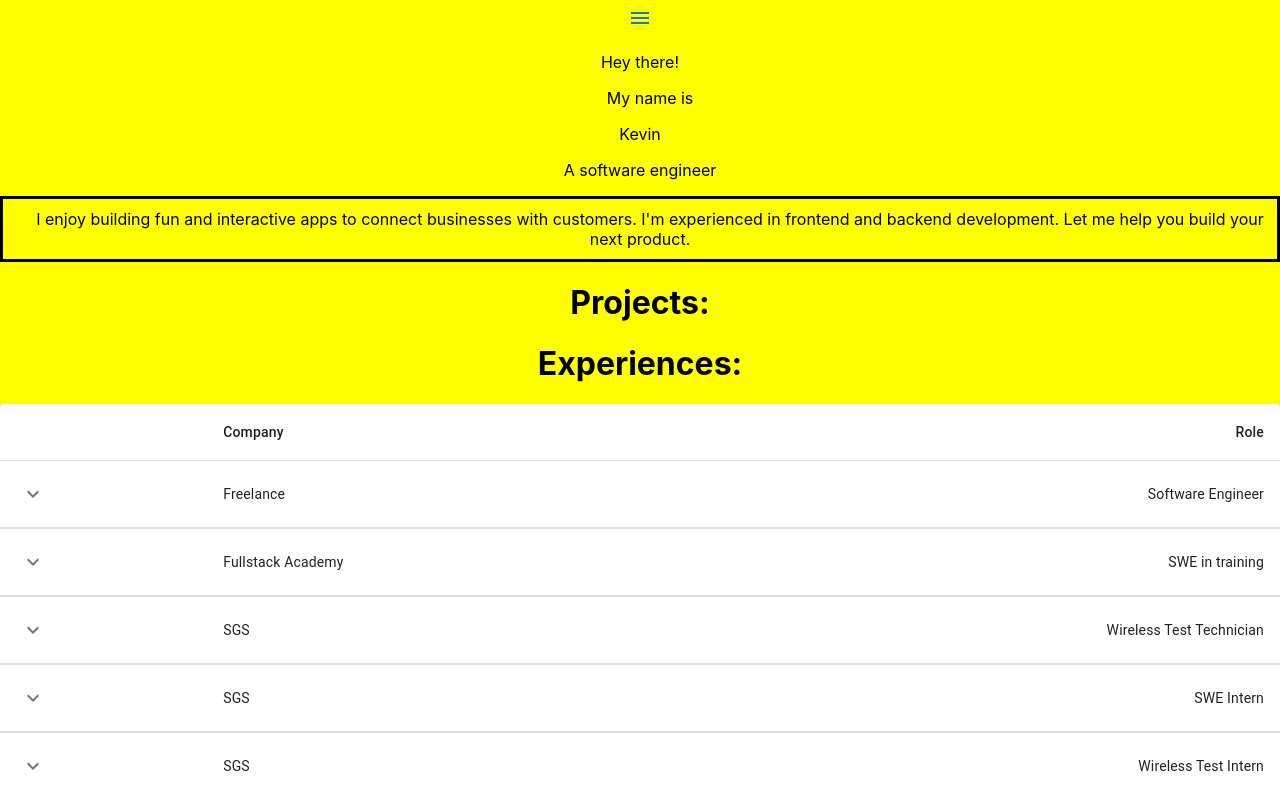
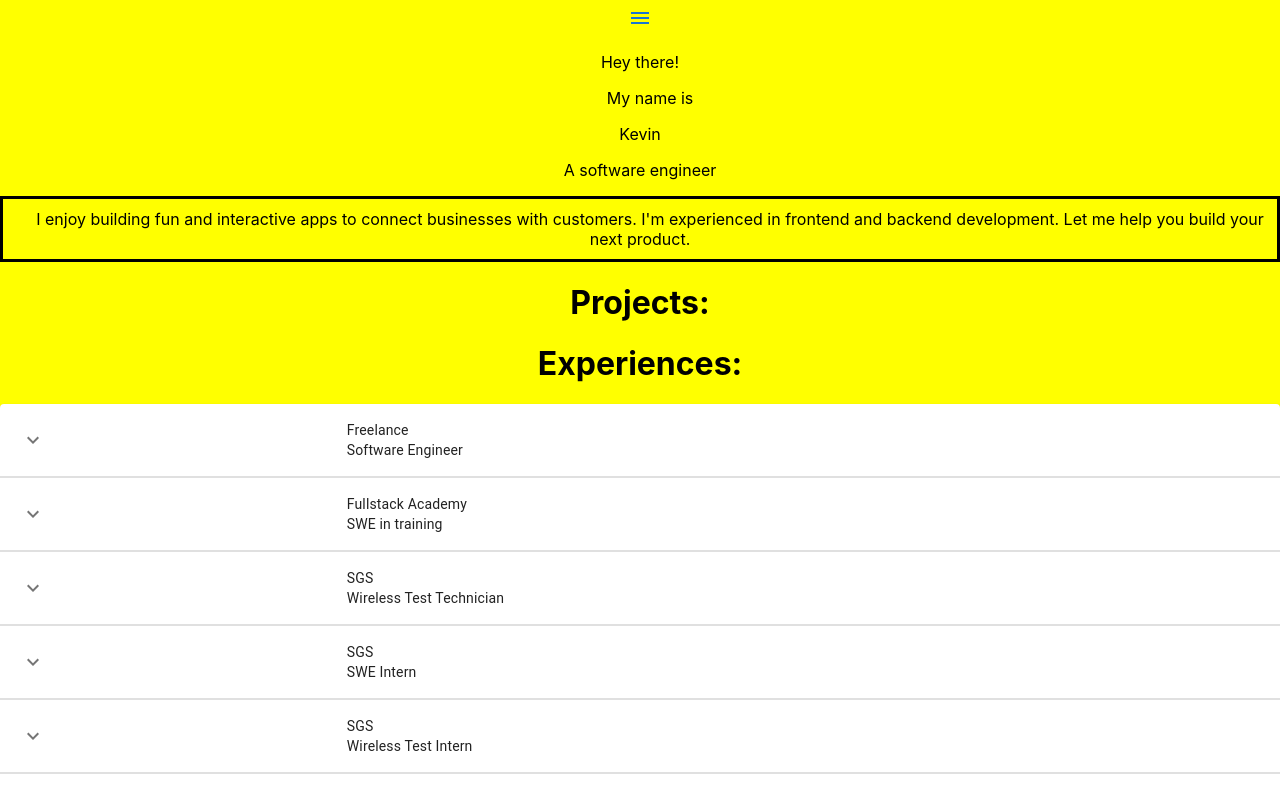
Before and after one commit to KYu-2468/Kevin-portfolio, a React (Create React App) app: page / in a window 1280 px wide. Shown: the top 792 px of the page. Built offline with nearby package versions, Linux system fonts and the light colour scheme.

Commit message:
Update Experience section on format and CSS

```diff
--- a/src/component/Experience.js
+++ b/src/component/Experience.js
@@ -6,7 +6,6 @@ import Table from "@mui/material/Table";
 import TableBody from "@mui/material/TableBody";
 import TableCell from "@mui/material/TableCell";
 import TableContainer from "@mui/material/TableContainer";
-import TableHead from "@mui/material/TableHead";
 import TableRow from "@mui/material/TableRow";
 import Paper from "@mui/material/Paper";
 import KeyboardArrowDownIcon from "@mui/icons-material/KeyboardArrowDown";
@@ -17,13 +16,6 @@ const Experience = ({ jobs }) => (
   <div className="experience">
     <TableContainer component={Paper}>
       <Table aria-label="collapsible table">
-        <TableHead>
-          <TableRow>
-            <TableCell />
-            <TableCell>Company</TableCell>
-            <TableCell align="right">Role</TableCell>
-          </TableRow>
-        </TableHead>
         <TableBody>
           {jobs.map((job, index) => (
             <Row key={index} job={job} />
@@ -52,9 +44,8 @@ const Row = ({ job }) => {
           </IconButton>
         </TableCell>
         <TableCell component="th" scope="row">
-          {job.company}
+          {job.company} {<br />} {job.role}
         </TableCell>
-        <TableCell align="right">{job.role}</TableCell>
       </TableRow>
       <TableRow>
         <TableCell style={{ paddingBottom: 0, paddingTop: 0 }} colSpan={6}>
--- a/src/component/ExperienceDetail.js
+++ b/src/component/ExperienceDetail.js
@@ -14,11 +14,13 @@ const card = (job) => (
         {job.startDate} - {job.endDate}
       </Typography>
       {job.jobDescription.map((description, index) => (
-        <>
-          <Typography style={{ marginBottom: "10px" }} variant="body2">
-            {description}
-          </Typography>
-        </>
+        <Typography
+          key={index}
+          style={{ marginBottom: "10px" }}
+          variant="body2"
+        >
+          {description}
+        </Typography>
       ))}
     </CardContent>
   </React.Fragment>
--- a/src/sections/About.js
+++ b/src/sections/About.js
@@ -1,5 +1,5 @@
 import React, { useEffect, useState } from "react";
-import { Bounce, Flip, Zoom } from "react-reveal";
+import { Bounce, Zoom } from "react-reveal";
 import Shake from "react-reveal/Shake";
 
 const About = () => {
```
